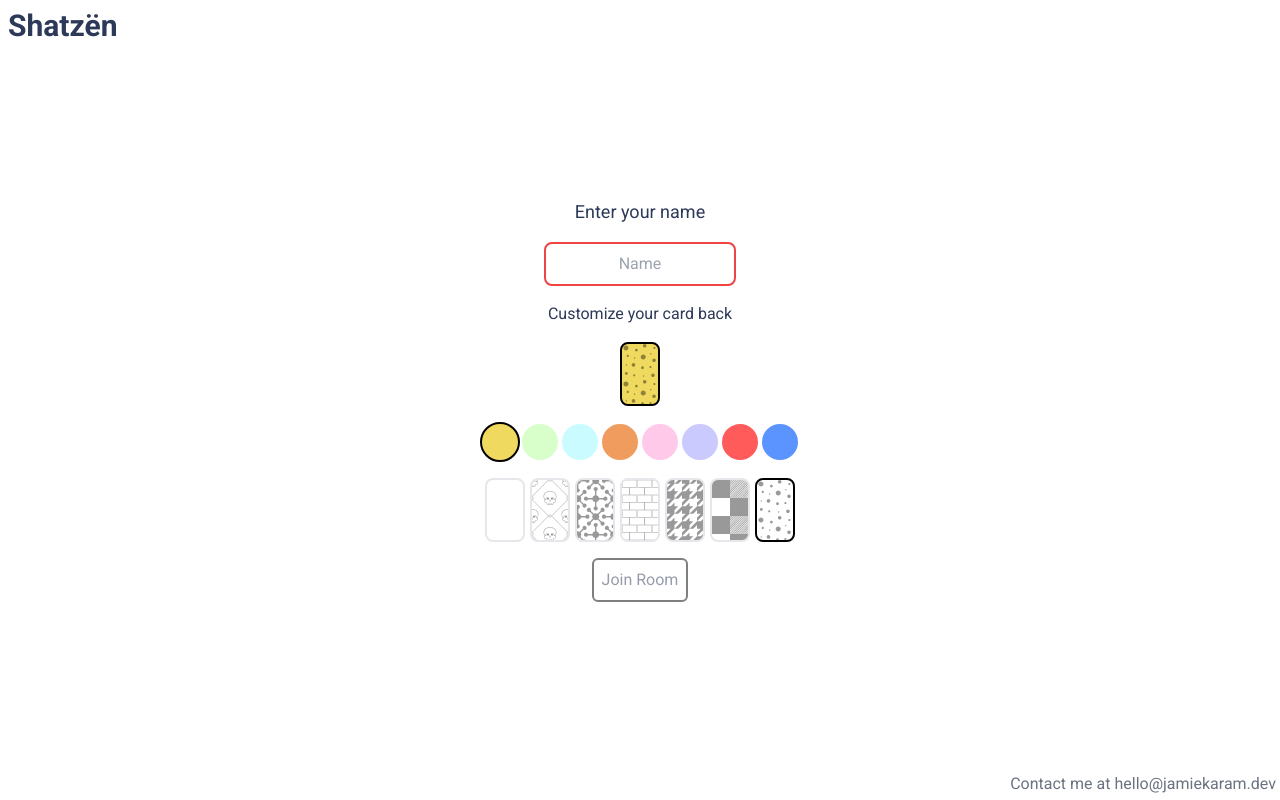
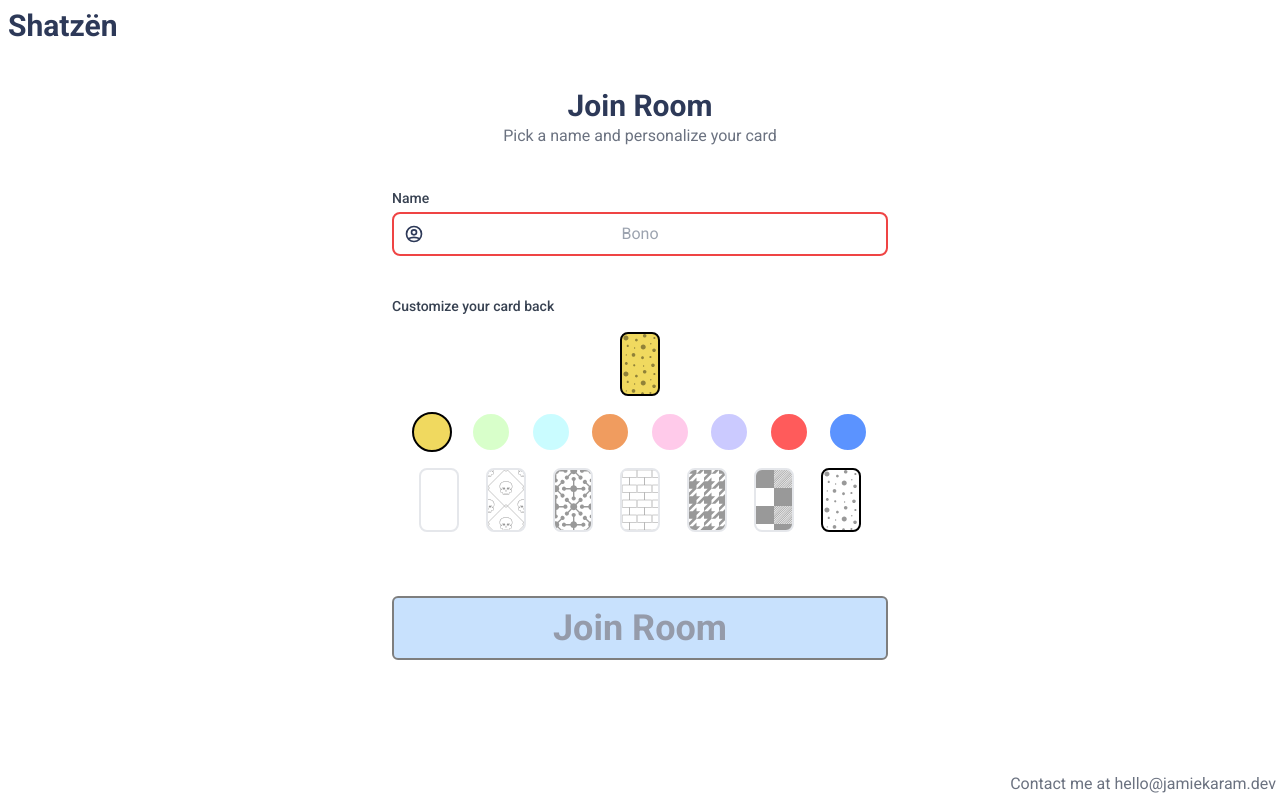
Before and after one commit to JKaram/Shatzen, a Next.js app in the folder apps/web/: page /login/1 in a window 1280 px wide. Built offline with nearby package versions, Linux system fonts and the light colour scheme; no server answers.

Commit message:
feat: refactor login page

```diff
--- a/apps/web/components/CardBuilder.tsx
+++ b/apps/web/components/CardBuilder.tsx
@@ -13,7 +13,9 @@ export default function CardBuilder(props: Props) {
 
   return (
     <div className="flex flex-col gap-4">
-      <h1 className="text-center ">Customize your card back</h1>
+      <h1 className="block text-sm font-medium text-gray-700">
+        Customize your card back
+      </h1>
       <div
         style={{
           backgroundColor: selected.colour,
--- /dev/null
+++ b/apps/web/components/HeroIcon.tsx
@@ -0,0 +1,7 @@
+import * as icons from "@heroicons/react/outline";
+
+export const HeroIconOutline = ({ icon, ...props }) => {
+  const Icon = icons[icon];
+  if (!Icon) return <></>;
+  return <Icon aria-hidden="true" {...props} />;
+};
--- a/apps/web/components/PageLayout.tsx
+++ b/apps/web/components/PageLayout.tsx
@@ -1,4 +1,4 @@
-import { AnimatePresence, motion } from "framer-motion";
+import { motion } from "framer-motion";
 import { Nav } from "./Nav";
 import { useRouter } from "next/router";
 import React from "react";
@@ -11,9 +11,15 @@ export default function PageLayout({ children, className = undefined }: Props) {
   const router = useRouter();
 
   return (
-    <div className="m-auto transition-all text-primary max-w-7xl">
+    <div
+      // style={{
+      //   backgroundColor: "#fff",
+      //   backgroundImage:
+      //     'url("https://www.transparenttextures.com/patterns/absurdity.png")',
+      // }}
+      className="m-auto transition-all text-primary max-w-7xl"
+    >
       <Nav />
-      <AnimatePresence>
       <motion.div
         animate="animate"
         exit={{ opacity: 0 }}
@@ -31,12 +37,14 @@ export default function PageLayout({ children, className = undefined }: Props) {
         }}
       >
         <main
-            className={classNames("min-h-[calc(100vh-96px)]  mt-12", className)}
+          className={classNames(
+            "min-h-[calc(100vh-96px)] px-2  mt-12",
+            className
+          )}
         >
           {children}
         </main>
       </motion.div>
-      </AnimatePresence>
       <Footer />
     </div>
   );
--- a/apps/web/components/Spacer.tsx
+++ b/apps/web/components/Spacer.tsx
@@ -12,7 +12,7 @@ export const Spacer = (props: Props) => {
         "w-full h-10",
         props.size === "small" && "h-6",
         props.size === "medium" && "h-10",
-        props.size === "large" && "h-10"
+        props.size === "large" && "h-12"
       )}
     />
   );
--- a/apps/web/components/input.tsx
+++ b/apps/web/components/input.tsx
@@ -1,10 +1,13 @@
 import classNames from "classnames";
 import React from "react";
+import { HeroIconOutline } from "./HeroIcon";
 
 type Props = {
   onChange: (e: React.ChangeEvent<HTMLInputElement>) => void;
   placeholder?: string;
   className?: string;
+  label?: string;
+  icon?: string;
   [x: string]: any;
 };
 
@@ -12,17 +15,37 @@ export default function Input({
   onChange,
   placeholder = undefined,
   className = undefined,
+  label = undefined,
+  icon = undefined,
   ...rest
 }: Props) {
   return (
+    <div>
+      {label && (
+        <label
+          htmlFor={label}
+          className="block text-sm font-medium text-gray-700"
+        >
+          {label}
+        </label>
+      )}
+      <div className="relative mt-1">
+        {icon && (
+          <div className="absolute inset-y-0 left-0 flex items-center pl-3 pointer-events-none ">
+            <HeroIconOutline icon={icon} className="w-5 h-5" />
+          </div>
+        )}
         <input
           {...rest}
+          name={label}
           className={classNames(
-        "p-2 text-center border-2 border-black rounded-lg focus:border-red-500 focus:outline-none",
+            "text-center py-2 border-2 border-black rounded-lg focus:border-red-500 focus:outline-none",
             className
           )}
           onChange={onChange}
           placeholder={placeholder}
         />
+      </div>
+    </div>
   );
 }
--- a/apps/web/pages/login/[uuid].tsx
+++ b/apps/web/pages/login/[uuid].tsx
@@ -10,6 +10,7 @@ import CardBuilder from "../../components/CardBuilder";
 import { useCardBuilder } from "../../hooks/useCardBuilder";
 import useLocalStorage from "../../hooks/useLocalStorage";
 import { UserStorage } from "../../types/aliases";
+import { Spacer } from "../../components/Spacer";
 
 const Login = () => {
   const router = useRouter();
@@ -37,13 +38,19 @@ const Login = () => {
   if (!sanitizeUuid) return "UUID Error!";
 
   return (
-    <PageLayout className="flex flex-col justify-center">
+    <PageLayout className="max-w-lg m-auto">
       <Head>
         <title>Shätzen | Login</title>
         <meta property="og:title" content="Room login" key="title" />
       </Head>
+      <Spacer />
+      <h1 className="text-3xl font-bold text-center">Join Room</h1>
+      <p className="text-center text-gray-500">
+        Pick a name and personalize your card
+      </p>
+      <Spacer size="medium" />
       <form
-        className="flex flex-col items-center gap-4"
+        className="flex flex-col gap-2"
         onSubmit={(e) => {
           e.preventDefault();
           userJoin(
@@ -52,19 +59,22 @@ const Login = () => {
           );
         }}
       >
-        <span className="text-lg">Enter your name</span>
         <Input
+          icon="UserCircleIcon"
+          label="Name"
           autoFocus
           value={name}
           onChange={updateName}
-          placeholder="Name"
+          placeholder="Bono"
           maxLength={USER_NAME_SIZE}
-          className="w-48"
+          className="w-full"
         />
-
+        <Spacer size="small" />
         <CardBuilder selected={selected} setSelected={setSelected} />
+        <Spacer size="large" />
 
         <Button
+          className="w-full h-16 text-2xl font-bold bg-blue-300 hover:bg-blue-400 md:text-3xl lg:text-4xl"
           type="submit"
           disabled={!name || !name.trim() || name.length < USER_STRING_MIN_SIZE}
         >
```
Lines whose indentation alone changed are shown as unchanged.
